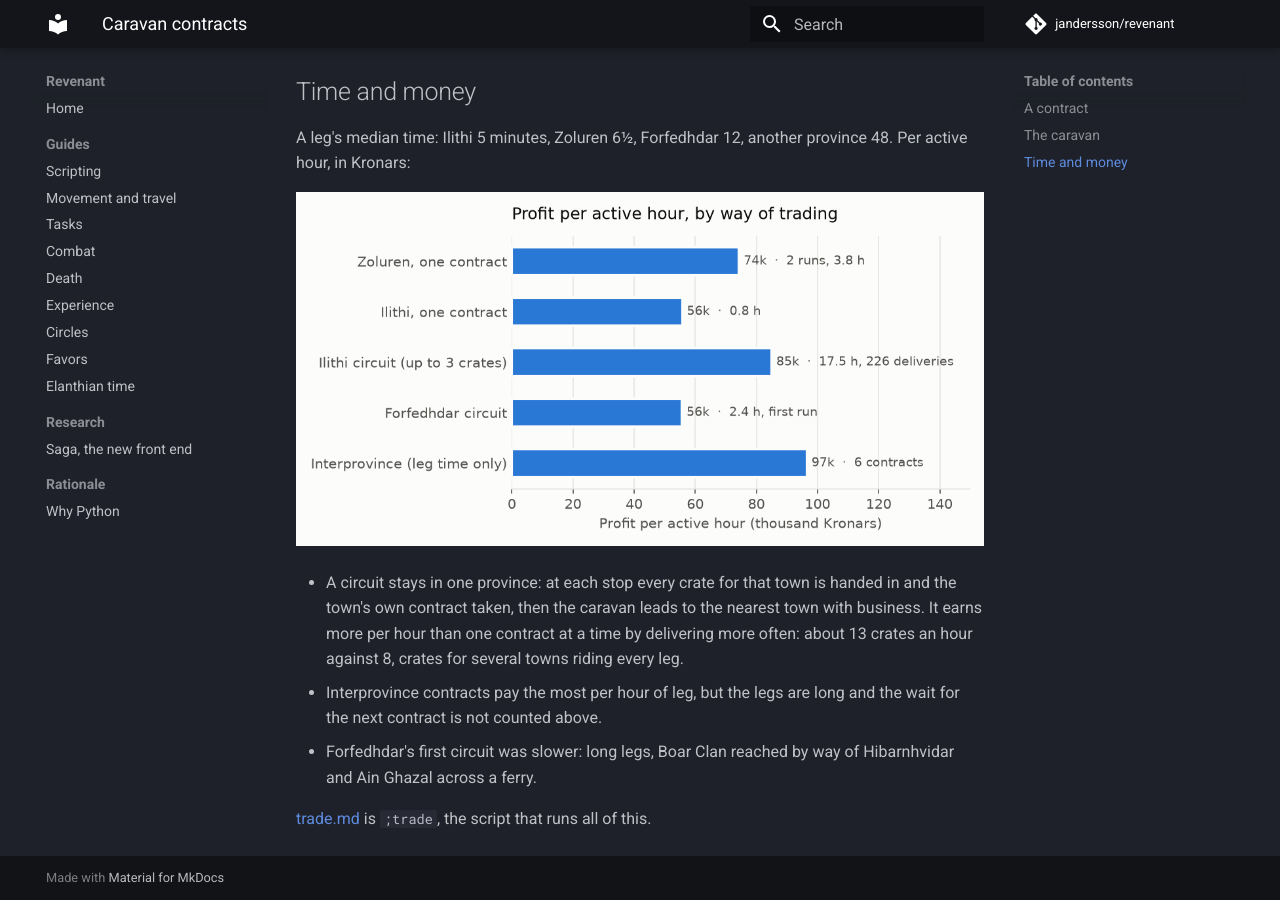
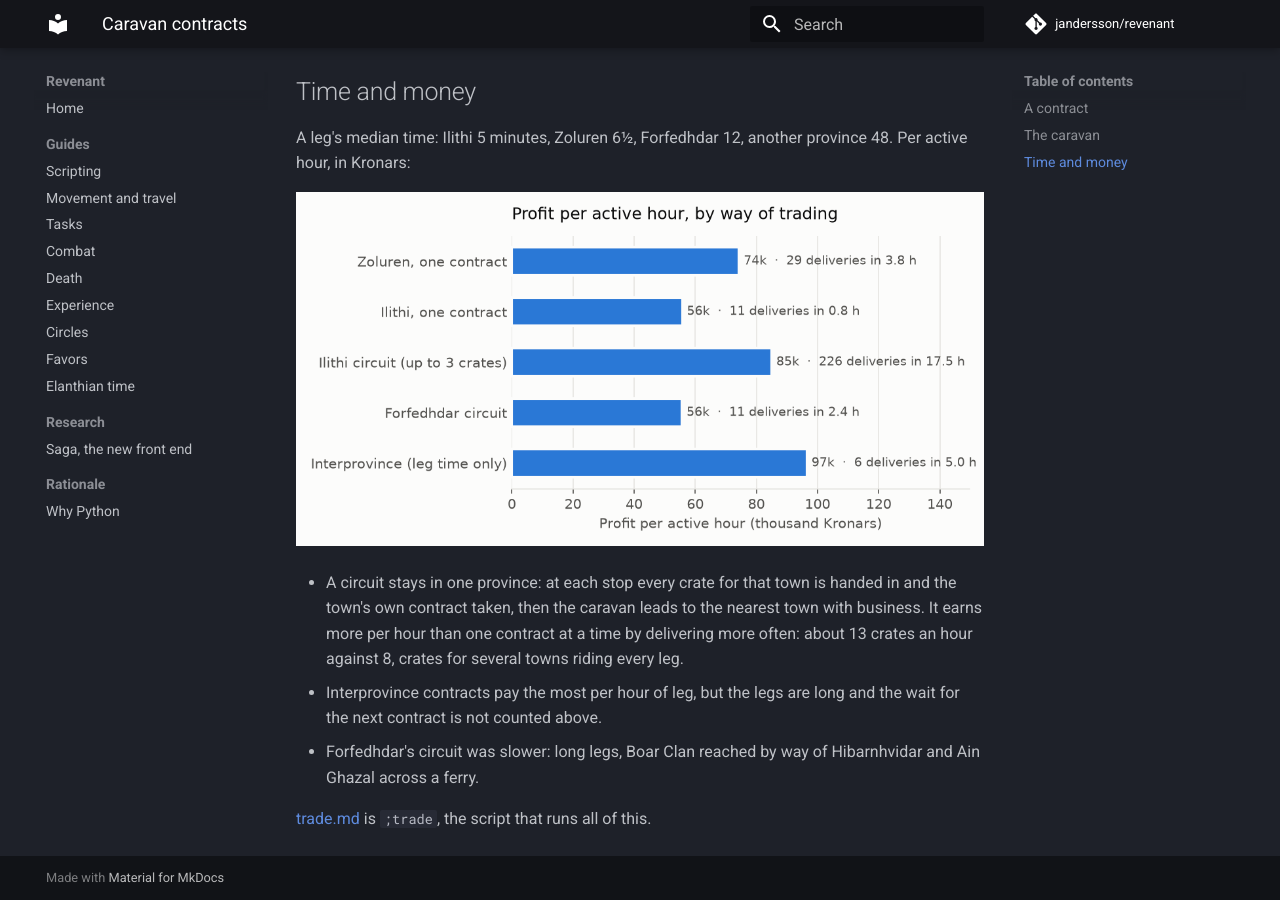
Before and after one commit to jandersson/revenant, an MkDocs documentation site: the page built from docs/caravans.md, in a window 1280 px wide and 900 px high, scrolled down 1454 px. Built offline with MkDocs 1.6.1 and Material for MkDocs 9.7.7, drawn with Linux system fonts in a browser that asks for light colours; comment, search, counter and statistics services are not loaded.

Commit message:
docs(caravans): one annotation per bar, deliveries and active hours
The profit plot's labels mixed runs, hours and contracts; each bar now
says the same thing, its deliveries in its active hours.

Co-Authored-By: Claude Opus 5.5 <noreply@anthropic.com>

```diff
--- a/docs/caravans.md
+++ b/docs/caravans.md
@@ -27,6 +27,6 @@ A leg's median time: Ilithi 5 minutes, Zoluren 6½, Forfedhdar 12, another provi
 
 - A circuit stays in one province: at each stop every crate for that town is handed in and the town's own contract taken, then the caravan leads to the nearest town with business. It earns more per hour than one contract at a time by delivering more often: about 13 crates an hour against 8, crates for several towns riding every leg.
 - Interprovince contracts pay the most per hour of leg, but the legs are long and the wait for the next contract is not counted above.
-- Forfedhdar's first circuit was slower: long legs, Boar Clan reached by way of Hibarnhvidar and Ain Ghazal across a ferry.
+- Forfedhdar's circuit was slower: long legs, Boar Clan reached by way of Hibarnhvidar and Ain Ghazal across a ferry.
 
 [trade.md](trade.md) is `;trade`, the script that runs all of this.
```
Also changed, not shown: docs/trade-profit.png.
